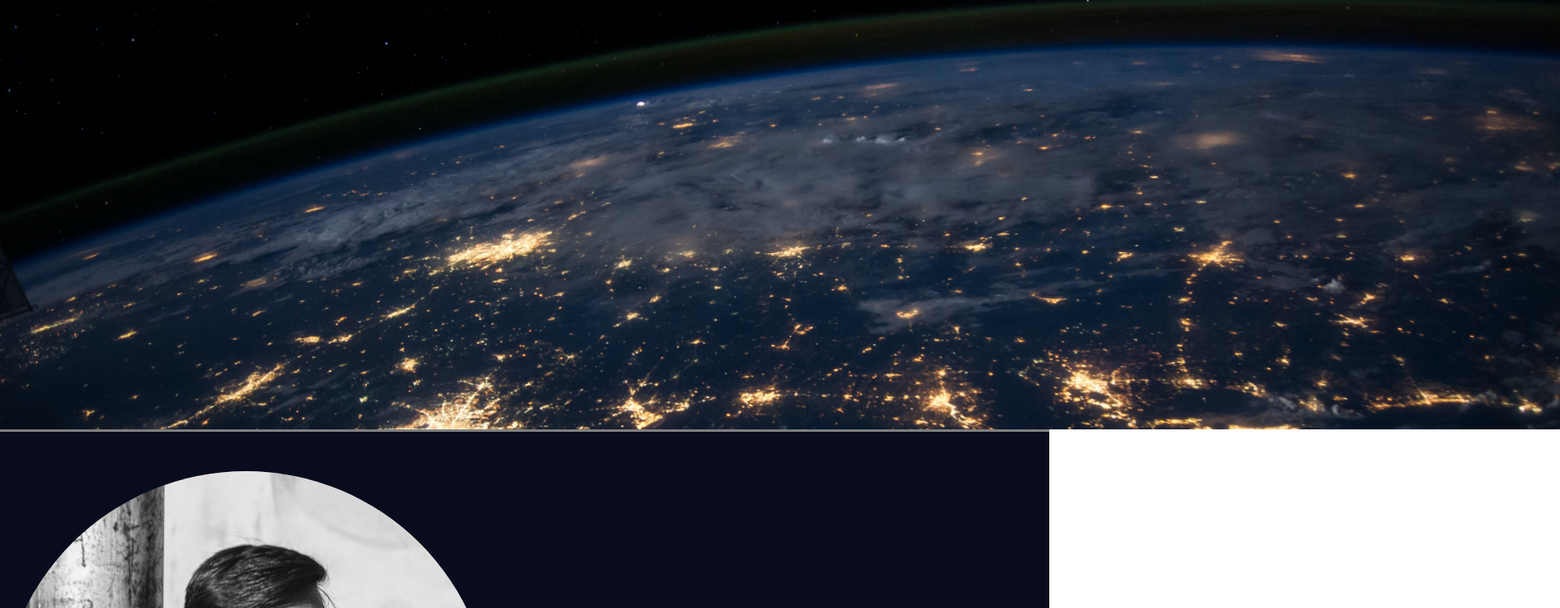
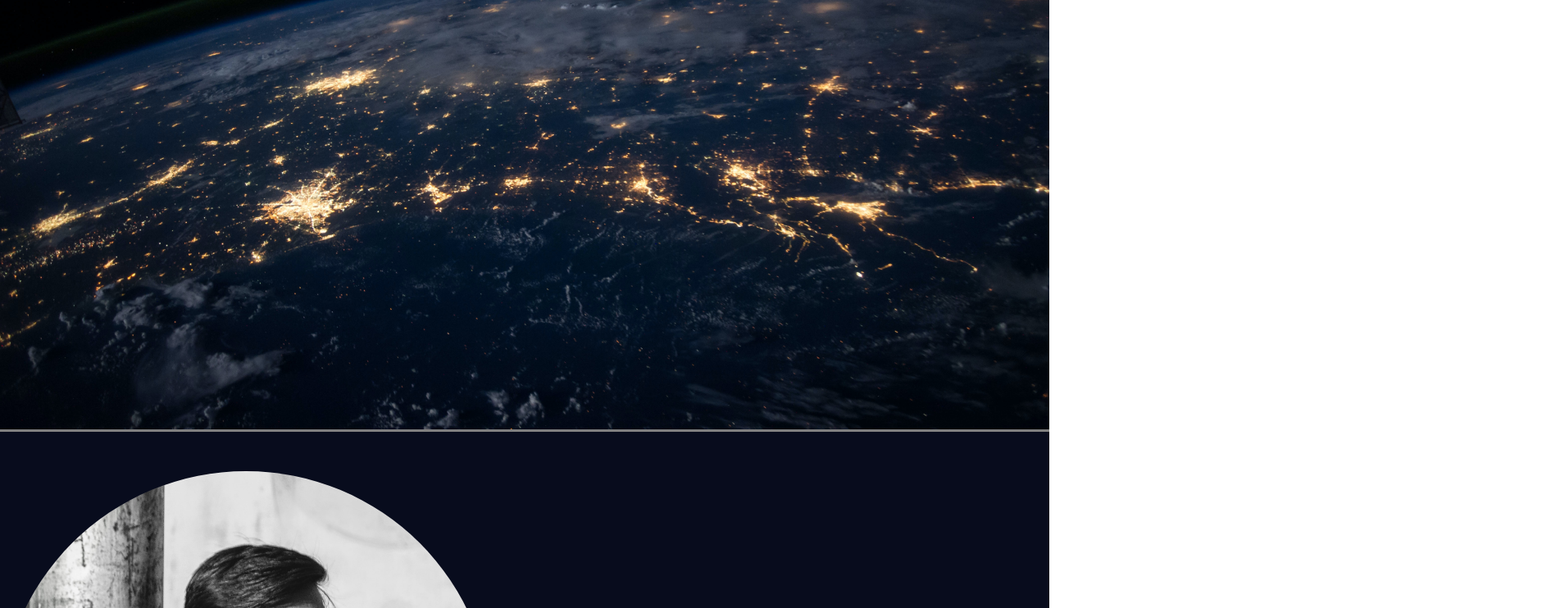
Before and after one commit to MOAxXxAM/Website_creating_Website, a plain HTML site: page index.html in a window 1280 px wide. Shown: the part 439-1181 px from the top of the page at 82% size, 1903 px wide, since content can reach past the window. Drawn offline with Linux system fonts and the light colour scheme.

Commit message:
Update style.css

```diff
--- a/style.css
+++ b/style.css
@@ -43,7 +43,6 @@ color: white;
 }
 .bg-centered-text{
     background-image: url(space.jpg);
-    width: 1903px;
     height: 863px;
     background-repeat: no-repeat;
     background-size: cover;
```
